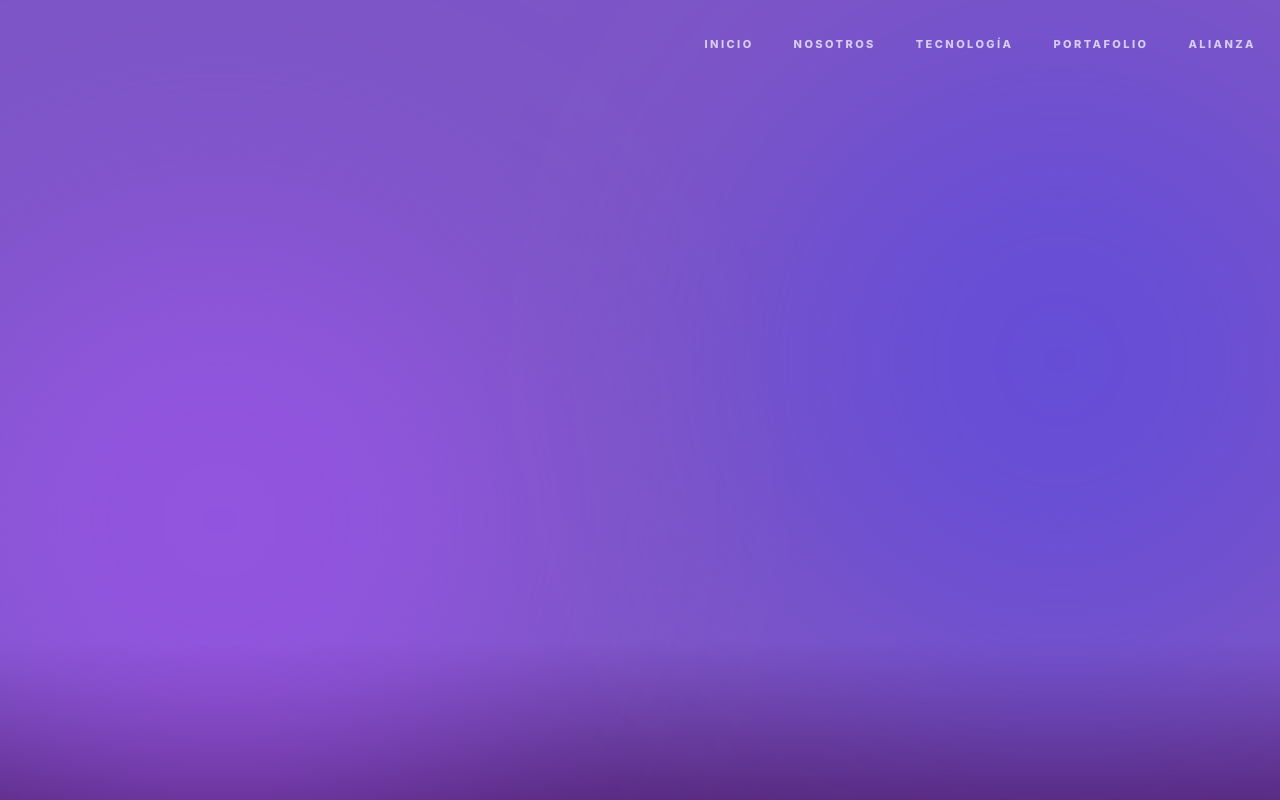
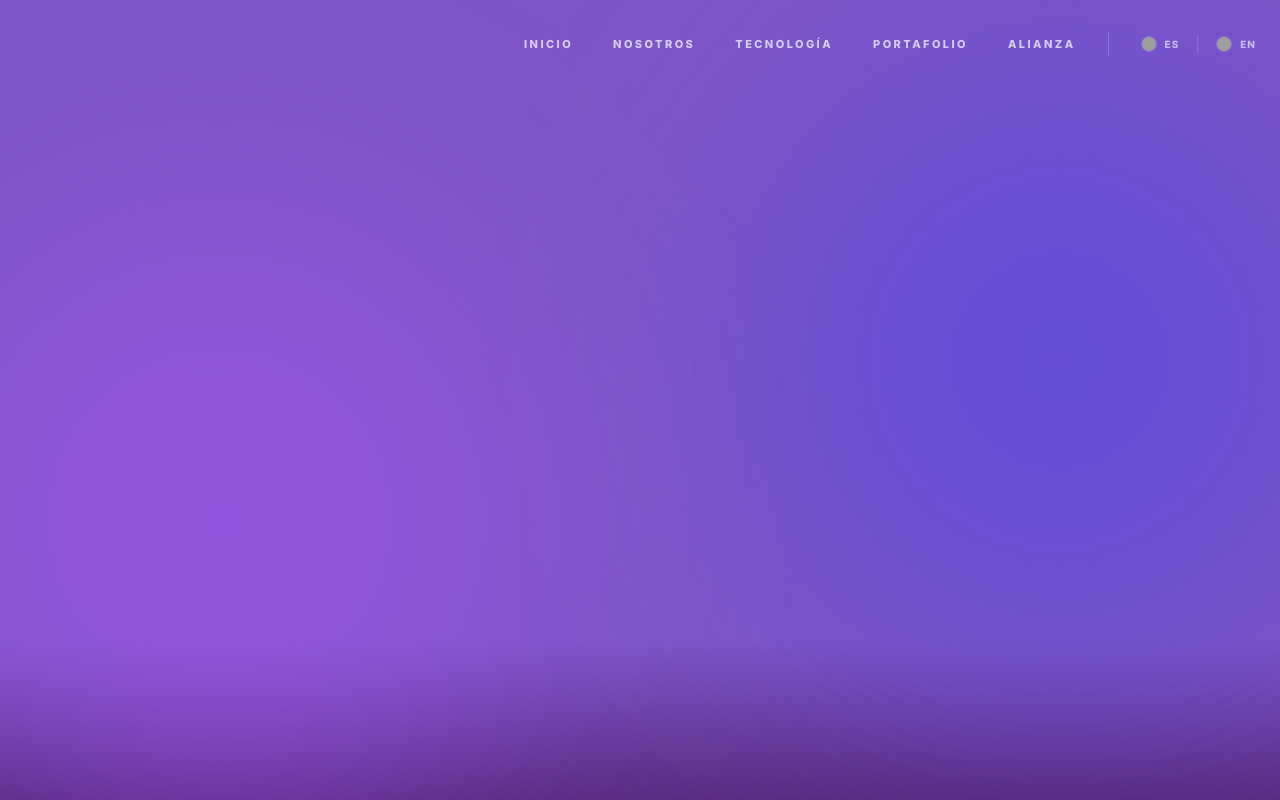
Before and after one commit to Marketing-Newtec/newtec-sitioweb, a React (Vite) app: page / in a window 1280 px wide. Shown: the top 800 px of the page. Built offline with nearby package versions, Linux system fonts and the light colour scheme; grey boxes are pictures that could not be loaded.

Commit message:
idioma-navbar

```diff
--- a/components/Header.tsx
+++ b/components/Header.tsx
@@ -18,6 +18,29 @@ export const Header: React.FC<HeaderProps> = ({ scrolled }) => {
 
   const logoUrl = "https://lavenderblush-snake-373826.hostingersite.com/wp-content/uploads/2026/03/newtec-logo-blanco.png";
 
+  // Componente interno para el selector de idiomas (Reutilizable)
+  const LanguageSelector = ({ mobile = false }: { mobile?: boolean }) => (
+    <div className={`flex items-center gap-4 ${mobile ? 'mt-12 justify-center' : 'ml-8 border-l border-white/20 pl-8'}`}>
+      <button className="flex items-center gap-2 group transition-all">
+        <img
+          src="https://upload.wikimedia.org/wikipedia/commons/9/9a/Flag_of_Spain.svg"
+          alt="Español"
+          className="w-4 h-4 object-cover rounded-full border border-white/20 group-hover:scale-110 transition-transform"
+        />
+        <span className={`${mobile ? 'text-lg' : 'text-[10px]'} font-black text-white/60 group-hover:text-white tracking-widest`}>ES</span>
+      </button>
+      <span className="text-white/20 font-light">|</span>
+      <button className="flex items-center gap-2 group transition-all">
+        <img
+          src="https://upload.wikimedia.org/wikipedia/commons/a/a4/Flag_of_the_United_States.svg"
+          alt="English"
+          className="w-4 h-4 object-cover rounded-full border border-white/20 group-hover:scale-110 transition-transform"
+        />
+        <span className={`${mobile ? 'text-lg' : 'text-[10px]'} font-black text-white/60 group-hover:text-white tracking-widest`}>EN</span>
+      </button>
+    </div>
+  );
+
   return (
     <header
       className={`fixed top-0 left-0 w-full z-[100] transition-all duration-500 ${
@@ -28,7 +51,7 @@ export const Header: React.FC<HeaderProps> = ({ scrolled }) => {
     >
       <div className="max-w-7xl mx-auto px-6 flex justify-between items-center relative">
 
-        {/* Logo Newtec - Alineado a la izquierda */}
+        {/* Logo Newtec */}
         <motion.div
           initial={{ opacity: 0, x: -20 }}
           animate={{ opacity: 1, x: 0 }}
@@ -43,8 +66,9 @@ export const Header: React.FC<HeaderProps> = ({ scrolled }) => {
           </a>
         </motion.div>
 
-        {/* Desktop Menu - Distribuido hacia la derecha y tipografía +8% */}
-        <nav className="hidden md:flex items-center gap-10 ml-auto">
+        {/* Desktop Menu + Language Selector */}
+        <nav className="hidden md:flex items-center ml-auto">
+          <div className="flex items-center gap-10">
             {menuItems.map((item) => (
               <a
                 key={item.name}
@@ -55,6 +79,9 @@ export const Header: React.FC<HeaderProps> = ({ scrolled }) => {
                 <span className="absolute -bottom-2 left-0 w-0 h-0.5 bg-purple-400 transition-all group-hover:w-full"></span>
               </a>
             ))}
+          </div>
+
+          <LanguageSelector />
         </nav>
 
         {/* Mobile Toggle */}
@@ -71,7 +98,7 @@ export const Header: React.FC<HeaderProps> = ({ scrolled }) => {
           </button>
         </div>
 
-        {/* Mobile Menu Overlay - Fondo sólido y limpio */}
+        {/* Mobile Menu Overlay */}
         <AnimatePresence>
           {isOpen && (
             <motion.div
@@ -80,8 +107,7 @@ export const Header: React.FC<HeaderProps> = ({ scrolled }) => {
               exit={{ opacity: 0 }}
               className="fixed inset-0 bg-[#411e63] z-[110] flex flex-col items-center justify-center overflow-hidden"
             >
-              {/* Navegación móvil sin logo de fondo */}
-              <nav className="flex flex-col gap-10 text-center relative z-[115]">
+              <nav className="flex flex-col gap-8 text-center relative z-[115]">
                 {menuItems.map((item, i) => (
                   <motion.a
                     key={item.name}
@@ -95,6 +121,15 @@ export const Header: React.FC<HeaderProps> = ({ scrolled }) => {
                     {item.name}
                   </motion.a>
                 ))}
+
+                {/* Selector de idiomas para móvil con delay después del menú */}
+                <motion.div
+                  initial={{ opacity: 0, y: 20 }}
+                  animate={{ opacity: 1, y: 0 }}
+                  transition={{ delay: 0.6 }}
+                >
+                  <LanguageSelector mobile={true} />
+                </motion.div>
               </nav>
             </motion.div>
           )}
```
Lines whose indentation alone changed are shown as unchanged.
